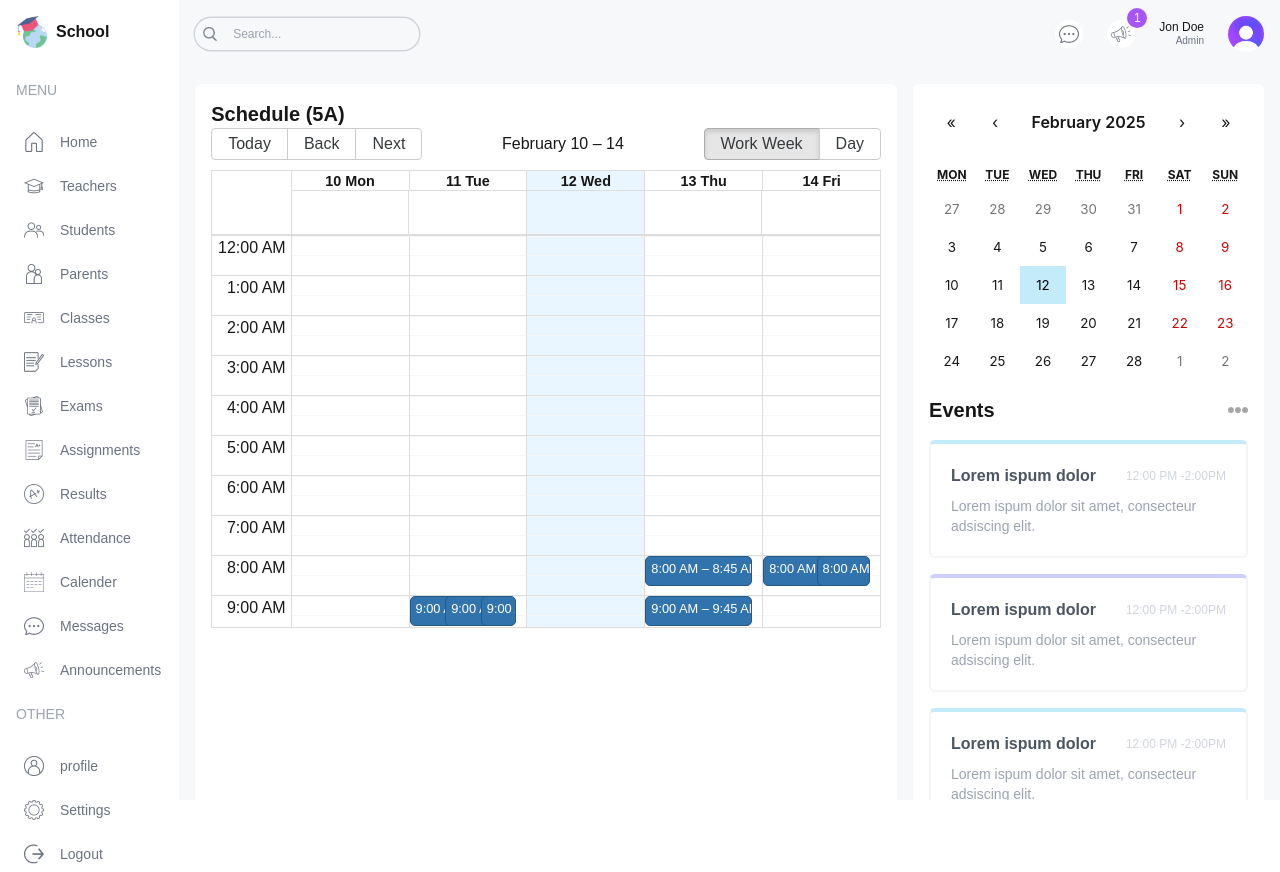
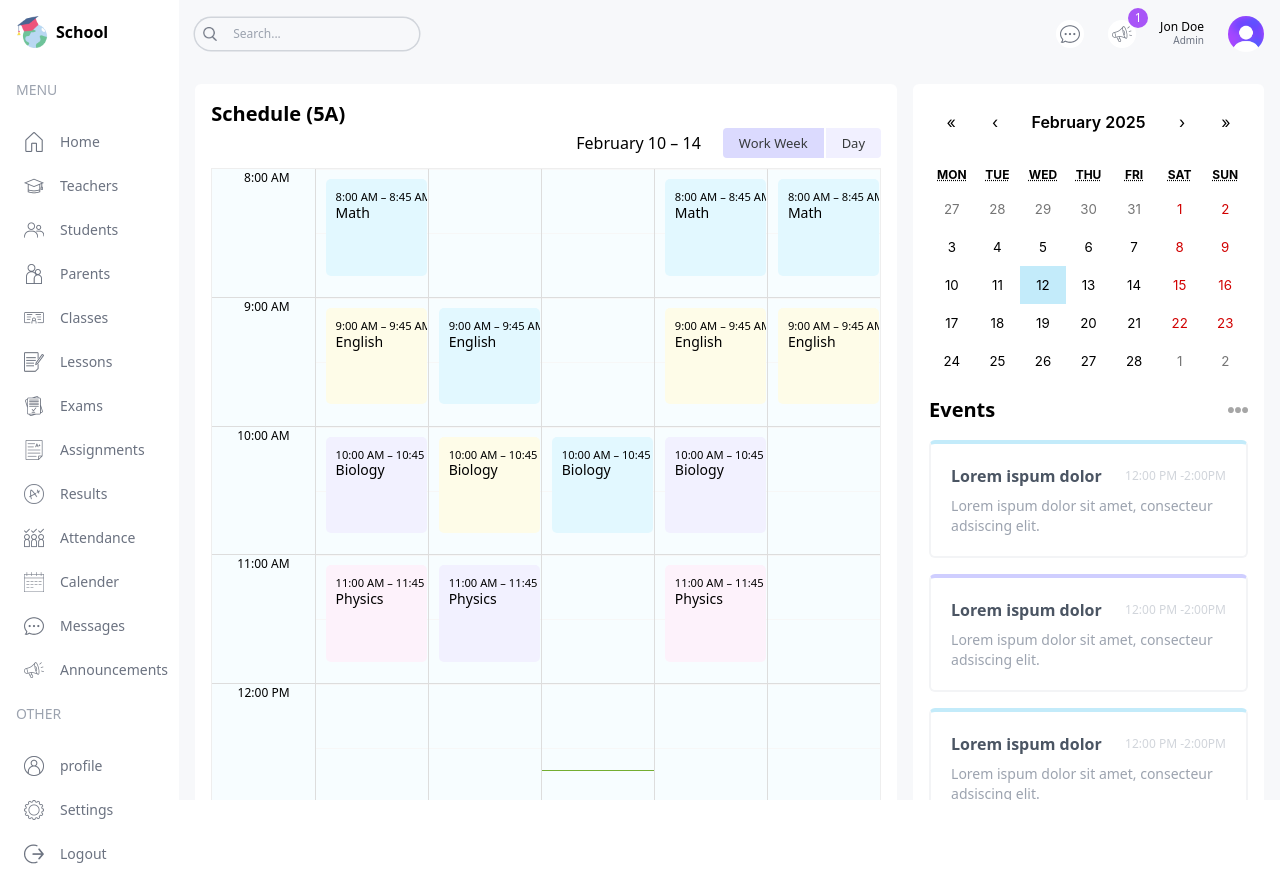
Before and after one commit to hammadsaeed12/school_management-system, a Next.js app: page /student in a window 1280 px wide. Built offline with nearby package versions, Linux system fonts and the light colour scheme.

Commit message:
Update BigCalendar styles and event dates; enhance toolbar and button functionality

```diff
--- a/src/app/globals.css
+++ b/src/app/globals.css
@@ -19,20 +19,87 @@
 
 }
 
-:root {
-  --background: #ffffff;
-  --foreground: #171717;
+.rbc-btn-group:first-child{
+  display: none !important;
 }
 
-@media (prefers-color-scheme: dark) {
-  :root {
-    --background: #0a0a0a;
-    --foreground: #ededed;
-  }
+.rbc-toolbar-label{
+  text-align: right !important;
+  padding: 0px 20px !important;
 }
 
-body {
-  color: var(--foreground);
-  background: var(--background);
-  font-family: Arial, Helvetica, sans-serif;
+.rbc-btn-group:last-child{
+  font-size: 13px !important;
 }
+
+.rbc-btn-group:last-child button{
+  border: none !important;
+  background-color: #f1f0ff !important;
+  margin-left: 2px !important;
+}
+
+.rbc-toolbar button.rbc-active{
+  background-color: #dbdafe !important;
+  box-shadow: none !important;
+}
+
+.rbc-time-view{
+  border-color: #eee !important;
+}
+
+.rbc-time-header{
+  display: none !important;
+}
+
+.rbc-time-content{
+  border: none !important;
+}
+
+.rbc-time-gutter.rbc-time-column{
+   font-size: 12px !important;
+}
+.rbc-time-gutter.rbc-time-column .rbc-timeslot-group{
+  padding: 0px 20px !important;
+
+}
+
+.rbc-timeslot-group{
+  background-color: #f7fdff !important;
+}
+
+.rbc-day-slot{
+  font-size: 14px !important;
+}
+
+.rbc-event{
+  border: none !important;
+  color: black !important;
+  padding: 10px !important;
+  margin: 10px !important;
+  width: 99% !important;
+}
+
+.rbc-event:nth-child(1){
+ background-color: #e2f8ff !important;
+}
+.rbc-event:nth-child(2){
+ background-color: #fefce8 !important;
+}
+.rbc-event:nth-child(3){
+ background-color: #f2f1ff !important;
+}
+.rbc-event:nth-child(4){
+ background-color: #fdf2fb !important;
+}
+.rbc-event:nth-child(5){
+ background-color: #e2f8ff !important;
+}
+.rbc-event:nth-child(6){
+ background-color: #fefce8 !important;
+}
+.rbc-event:nth-child(7){
+ background-color: #f2f1ff !important;
+}
+.rbc-event:nth-child(8){
+ background-color: #fdf2fb !important;
+}
--- a/src/components/BigCalendar.tsx
+++ b/src/components/BigCalendar.tsx
@@ -9,6 +9,9 @@
 
 const BigCalendar = () => {
   const [view,setView] = useState<View>(Views.WORK_WEEK)
+  const handleOnChangeView=(selectedview:View)=>{
+    setView(selectedview);
+  }
   return (
 
     <Calendar
@@ -18,7 +21,10 @@
       endAccessor="end"
       views={["work_week","day"]}
       view={view}
-      style={{ height: 500 }}
+      style={{ height: "98%" }}
+      onView={handleOnChangeView}
+      min={new Date(2025,1,0,8,0,0)}
+      max={new Date(2025,1,0,17,0,0)}
     />
 
   )
--- a/src/lib/data.ts
+++ b/src/lib/data.ts
@@ -921,14 +921,14 @@
   {
     title: "Math",
     allDay: false,
-    start: new Date(2025, 1, 13, 8, 0),
-    end: new Date(2025, 1, 13, 8, 45),
+    start: new Date(2025, 1, 10, 8, 0),
+    end: new Date(2025, 1, 10, 8, 45),
   },
   {
     title: "English",
     allDay: false,
-    start: new Date(2025, 1, 13, 9, 0),
-    end: new Date(2025, 1, 13, 9, 45),
+    start: new Date(2025, 1, 14, 9, 0),
+    end: new Date(2025, 1, 14, 9, 45),
   },
   {
     title: "Biology",
@@ -957,20 +957,20 @@
   {
     title: "English",
     allDay: false,
-    start: new Date(2025, 1, 11, 9, 0),
-    end: new Date(2025, 1, 11, 9, 45),
+    start: new Date(2025, 1, 10, 9, 0),
+    end: new Date(2025, 1, 10, 9, 45),
   },
   {
     title: "Biology",
     allDay: false,
-    start: new Date(2025, 1, 12, 10, 0),
-    end: new Date(2025, 1, 12, 10, 45),
+    start: new Date(2025, 1, 11, 10, 0),
+    end: new Date(2025, 1, 11, 10, 45),
   },
   {
     title: "Physics",
     allDay: false,
-    start: new Date(2025, 1, 12, 11, 0),
-    end: new Date(2025, 1, 12, 11, 45),
+    start: new Date(2025, 1, 11, 11, 0),
+    end: new Date(2025, 1, 11, 11, 45),
   },
 
   {
@@ -982,8 +982,8 @@
   {
     title: "Math",
     allDay: false,
-    start: new Date(2025, 1, 14, 8, 0),
-    end: new Date(2025, 1, 14, 8, 45),
+    start: new Date(2025, 1, 13, 8, 0),
+    end: new Date(2025, 1, 13, 8, 45),
   },
   {
     title: "Biology",
@@ -1001,8 +1001,8 @@
   {
     title: "History",
     allDay: false,
-    start: new Date(2025, 1, 14, 14, 0),
-    end: new Date(2025, 1, 14, 14, 45),
+    start: new Date(2025, 1, 10, 14, 0),
+    end: new Date(2025, 1, 10, 14, 45),
   },
   {
     title: "English",
@@ -1038,8 +1038,8 @@
   {
     title: "English",
     allDay: false,
-    start: new Date(2025, 1, 11, 9, 0),
-    end: new Date(2025, 1, 11, 9, 45),
+    start: new Date(2025, 1, 13, 9, 0),
+    end: new Date(2025, 1, 13, 9, 45),
   },
 
   {
@@ -1051,8 +1051,8 @@
   {
     title: "Chemistry",
     allDay: false,
-    start: new Date(2025, 1, 12, 13, 0),
-    end: new Date(2025, 1, 12, 13, 45),
+    start: new Date(2025, 1, 13, 13, 0),
+    end: new Date(2025, 1, 13, 13, 45),
   },
   {
     title: "History",
```
